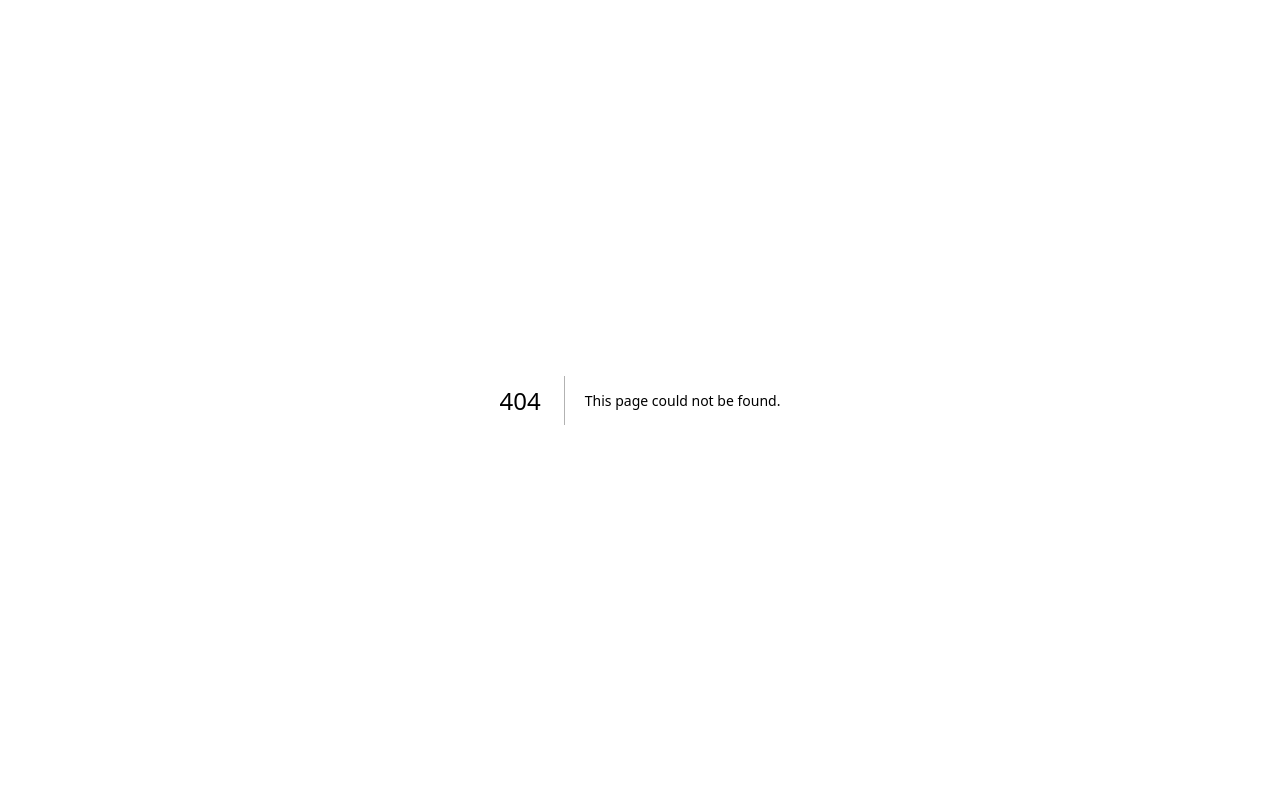
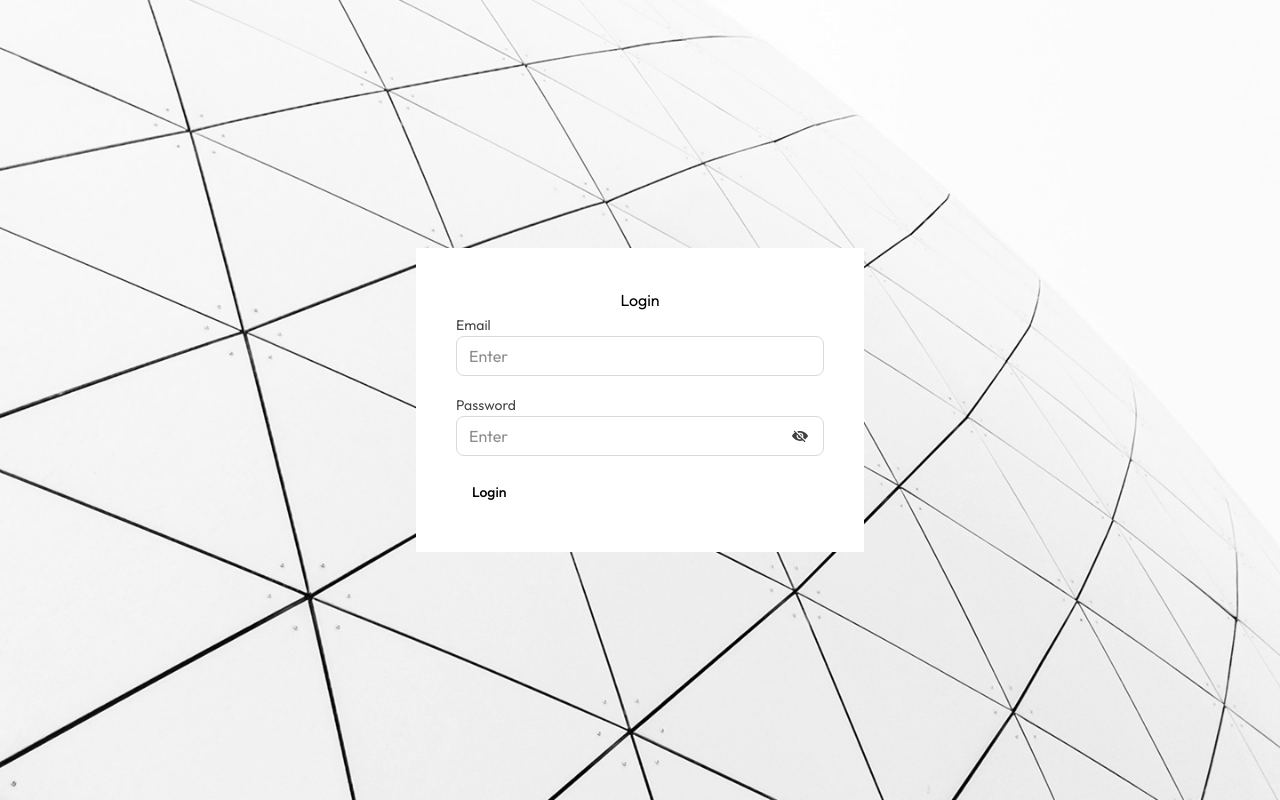
Before and after one commit to khunghaydien/okwi-frontend, a Next.js app: page /sign-in in a window 1280 px wide. Before the commit this address had no page. Built offline with nearby package versions, Linux system fonts and the light colour scheme.

Commit message:
add layout sign in

```diff
--- /dev/null
+++ b/app/(authen)/layout.tsx
@@ -0,0 +1,12 @@
+export default function AuthenLayout({ children }: { children: React.ReactNode }) {
+    return (
+        <div className="relative w-full min-h-screen">
+            <img src="/images/authen-background.png" alt="authen background" className="absolute inset-0 w-full h-full object-cover" />
+            <div className="absolute inset-0 flex items-center justify-center">
+                <div className="bg-white p-10">
+                    {children}
+                </div>
+            </div>
+        </div>
+    );
+}
--- /dev/null
+++ b/app/(authen)/sign-in/page.tsx
@@ -0,0 +1,72 @@
+"use client";
+import Input from "@/components/ui/input";
+import SlashEyeIcon from "@/public/icons/slash-eye-icon";
+import { useState } from "react";
+import { useFormik } from "formik";
+import { Button } from "@/components/ui/button";
+import { scrollToFirstElement } from "@/ultils/scroll-dom";
+import * as yup from 'yup'
+
+export default function SignIn() {
+    const formik = useFormik({
+        initialValues: {
+            email: '',
+            password: '',
+        },
+        validationSchema: yup.object({
+            email: yup.string().nullable().required('Email is requied'),
+            password: yup.string().nullable().required('Email is required'),
+        }),
+        onSubmit: (values) => {
+            setTimeout(() => {
+                scrollToFirstElement("error-message-scroll");
+            });
+            handleSubmit(values);
+        },
+    });
+    const { values, setFieldValue, errors, touched } = formik;
+    const [isShowPassword, setIsShowPassword] = useState(false);
+    const handleIconClick = () => {
+        setIsShowPassword(!isShowPassword);
+    }
+    const onChangeValue = (value: unknown, keyname: string) => {
+        setFieldValue(keyname, value);
+    };
+    const handleSubmit = async (values: any) => {
+        try {
+            console.log("Form submitted with values:", values);
+        } catch (error) {
+        } finally {
+        }
+    };
+    return (
+        <form onSubmit={formik.handleSubmit}>
+            <div className="text-center w-full">Login</div>
+
+            <Input
+                value={values.email}
+                onChange={(e) => onChangeValue(e.target.value, "email")}
+                label="Email"
+                placeholder="Enter"
+                className="w-[368px] mb-4"
+                error={!!errors.email && !!touched.email}
+                errorMessage={errors.email}
+            />
+            <Input
+                value={values.password}
+                onChange={(e) => onChangeValue(e.target.value, "password")}
+                label="Password"
+                placeholder="Enter"
+                className="w-[368px] mb-4"
+                type={isShowPassword ? "text" : "password"}
+                icon={isShowPassword ? <SlashEyeIcon /> : <SlashEyeIcon />}
+                error={!!errors.password && !!touched.password}
+                errorMessage={errors.email}
+                onIconClick={handleIconClick}
+            />
+            <Button type="submit">
+                Login
+            </Button>
+        </form>
+    )
+}
--- a/components/ui/input.tsx
+++ b/components/ui/input.tsx
@@ -2,27 +2,28 @@ import * as React from "react"
 import clsx from "clsx"
 type InputProps = React.ComponentProps<"input"> & {
     label?: string
-    error?: string
+    error?: boolean,
+    errorMessage?: string,
     icon?: React.ReactNode,
     onIconClick?: () => void
 }
-export default function Input({ label, error, className, type, icon, onIconClick, ...props }: InputProps) {
+export default function Input({ label, error, className, type, icon, onIconClick, errorMessage, ...props }: InputProps) {
     return (
-        <div className="relative">
+        <div className={clsx("relative",className)}>
             {label && <label className="text-[14px] text-[#45474A] mb-[6px]" data-slot="label">{label}</label>}
             <div className="relative">
                 <input
                     type={type}
                     data-slot="input"
-                    className={clsx(className,
-                        'text-[16px] text-[#1A1C1E] w-full border border-[#D9D9D9] rounded-lg px-3 h-10 outline-none',
+                    className={clsx(
+                        'w-full text-[16px] text-[#1A1C1E] border border-[#D9D9D9] rounded-lg px-3 h-10 outline-none',
                         error && 'border-[#E74247]'
                     )}
                     {...props}
                 />
                 {icon && <span className="absolute right-4 top-1/2 transform -translate-y-1/2 cursor-pointer" onClick={onIconClick}>{icon}</span>}
             </div>
-            {error && <p className="text-[#E74247] text-[14px] absolute">{error}</p>}
+            {error && <p className="error-message-scroll text-[#E74247] text-[14px] absolute">{errorMessage}</p>}
         </div>
     )
 }
--- a/package.json
+++ b/package.json
@@ -14,9 +14,11 @@
     "axios": "^1.10.0",
     "class-variance-authority": "^0.7.1",
     "clsx": "^2.1.1",
+    "formik": "^2.4.6",
     "next": "15.3.4",
     "react": "^19.0.0",
-    "react-dom": "^19.0.0"
+    "react-dom": "^19.0.0",
+    "yup": "^1.6.1"
   },
   "devDependencies": {
     "@tailwindcss/postcss": "^4",
@@ -24,6 +26,7 @@
     "@types/node": "^20",
     "@types/react": "^19",
     "@types/react-dom": "^19",
+    "@types/yup": "^0.29.14",
     "tailwindcss": "^4",
     "typescript": "^5"
   }
--- /dev/null
+++ b/ultils/scroll-dom.ts
@@ -0,0 +1,31 @@
+export const scrollToFirstElement = (element: string) => {
+    const firstElement = document.querySelector(
+        `.${element}`
+    ) as HTMLElement
+    if (firstElement) {
+        firstElement.scrollIntoView({
+            behavior: 'smooth',
+        })
+    }
+}
+
+export const scrollToLastElement = (element: string) => {
+    const lastElement = document.querySelectorAll(
+        `.${element}`
+    ) as NodeListOf<HTMLElement>
+    if (lastElement.length > 0) {
+        const lastErrorMessage = lastElement[lastElement.length - 1]
+        lastErrorMessage.scrollIntoView({
+            behavior: 'smooth',
+        })
+    }
+}
+
+export const scrollToElementById = (id: string) => {
+    const element = document.querySelector(`#${id}`) as HTMLElement;
+    if (element) {
+        element.scrollIntoView({
+            behavior: 'smooth',
+        });
+    }
+};
```
Also changed, not shown: public/images/authen-background.png (added).
